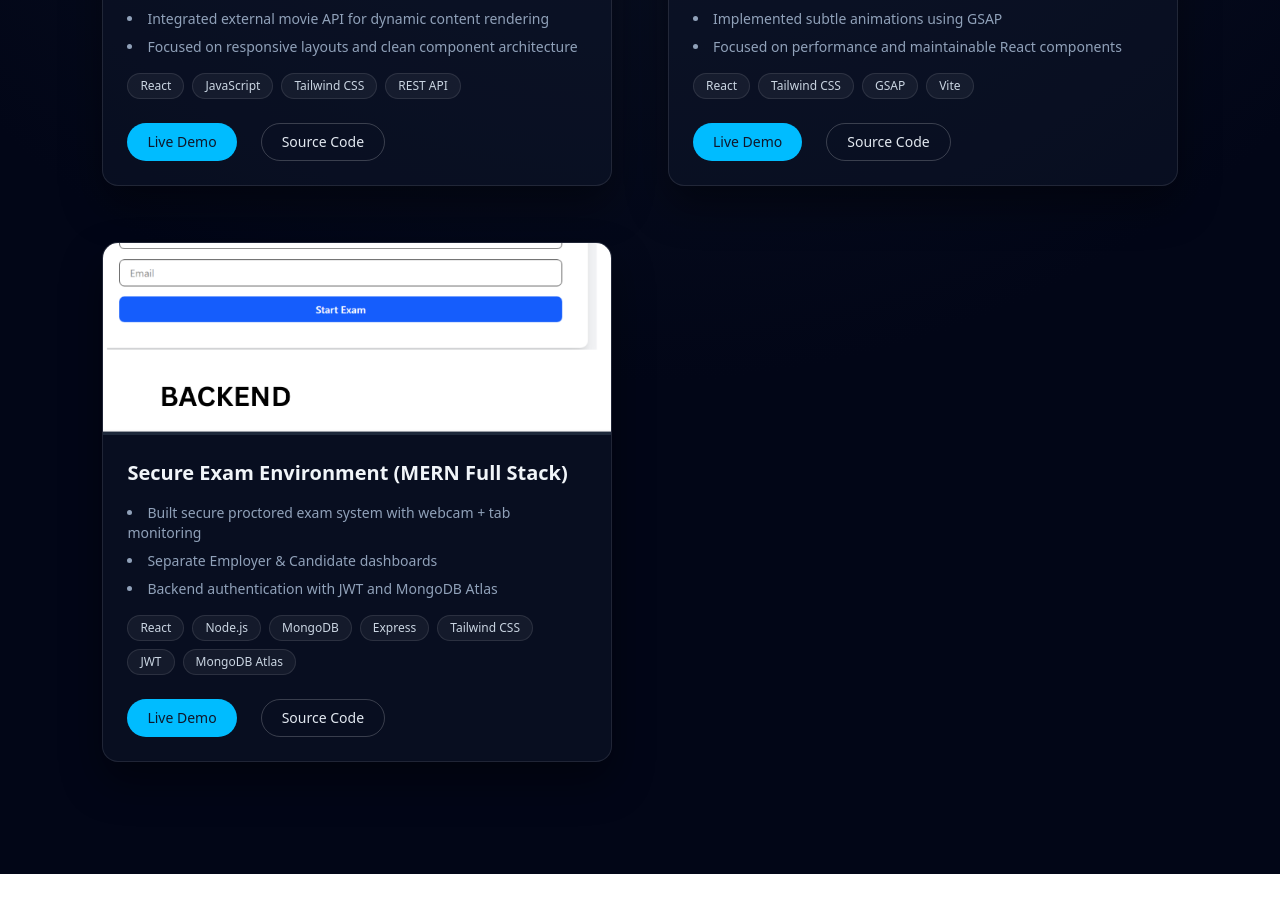
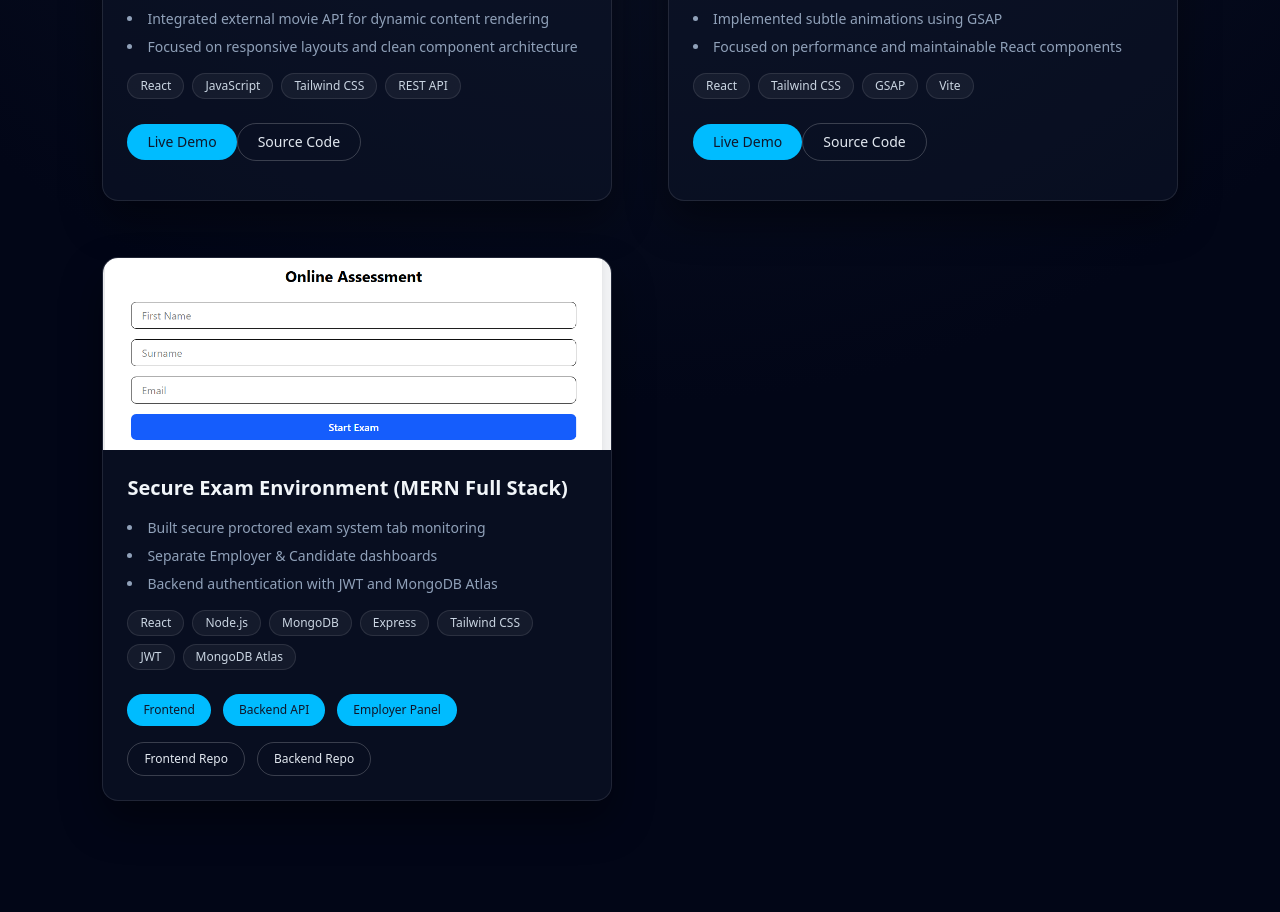
Before and after one commit to Madhuri-Sonawane/ReactPortfolio, a React (Vite) app: page /projects in a window 1280 px wide. Shown: the part 560-1472 px from the top of the page. Before the commit the page ends 1434 px from the top, so only its background shows below. Built offline with nearby package versions, Linux system fonts and the light colour scheme.

Commit message:
ProjectAdd

```diff
--- a/src/components/ProjectCard.jsx
+++ b/src/components/ProjectCard.jsx
@@ -43,30 +43,86 @@ export default function ProjectCard({ project }) {
         </div>
 
         {/* Actions */}
-        <div className="mt-6 flex gap-6 text-sm">
+       {/* Actions */}
+<div className="mt-6 space-y-4 text-sm">
+
+  {/* Live Links */}
+  {Array.isArray(project.live) ? (
+    <div className="flex flex-wrap gap-3">
+      {project.live.map((item, index) => (
+        <a
+          key={index}
+          href={item.url}
+          target="_blank"
+          rel="noreferrer"
+          className="
+            inline-flex items-center justify-center
+            rounded-full bg-sky-400 px-4 py-2
+            text-xs font-medium text-slate-900
+            hover:-translate-y-0.5 transition
+          "
+        >
+          {item.label}
+        </a>
+      ))}
+    </div>
+  ) : (
+    project.live && (
       <a
         href={project.live}
         target="_blank"
         rel="noreferrer"
-            className="inline-flex items-center justify-center
+        className="
+          inline-flex items-center justify-center
           rounded-full bg-sky-400 px-5 py-2
           text-sm font-medium text-slate-900
-               hover:-translate-y-0.5 transition"
+          hover:-translate-y-0.5 transition
+        "
       >
         Live Demo
       </a>
+    )
+  )}
+
+  {/* Code Links */}
+  {Array.isArray(project.code) ? (
+    <div className="flex flex-wrap gap-3">
+      {project.code.map((item, index) => (
+        <a
+          key={index}
+          href={item.url}
+          target="_blank"
+          rel="noreferrer"
+          className="
+            inline-flex items-center justify-center
+            rounded-full border border-white/20 px-4 py-2
+            text-xs text-slate-200
+            hover:bg-white/5 transition
+          "
+        >
+          {item.label}
+        </a>
+      ))}
+    </div>
+  ) : (
+    project.code && (
       <a
         href={project.code}
         target="_blank"
         rel="noreferrer"
-            className="inline-flex items-center justify-center
+        className="
+          inline-flex items-center justify-center
           rounded-full border border-white/20 px-5 py-2
           text-sm text-slate-200
-               hover:bg-white/5 transition"
+          hover:bg-white/5 transition
+        "
       >
         Source Code
       </a>
+    )
+  )}
 </div>
+
       </div>
     </div>
   );
--- a/src/data/projects.js
+++ b/src/data/projects.js
@@ -25,13 +25,13 @@ export const projects = [
     ],
     tech: ["React", "Tailwind CSS", "GSAP", "Vite"],
     live: "https://react-portfolio-gold-delta.vercel.app/",
-    code: "https://github.com/Madhuri-Sonawane/portfolio",
+    code: "https://github.com/Madhuri-Sonawane/ReactPortfolio",
   },
   {
   title: "Secure Exam Environment (MERN Full Stack)",
   image: TestEnvironment,
   points: [
-    "Built secure proctored exam system with webcam + tab monitoring",
+    "Built secure proctored exam system tab monitoring",
     "Separate Employer & Candidate dashboards",
     "Backend authentication with JWT and MongoDB Atlas"
   ],
@@ -52,7 +52,7 @@ export const projects = [
   ],
 
   code: [
-    { label: "Frontend Repo", url: "https://github.com/Madhuri-Sonawane/online-exam-checker" },
+    { label: "Frontend Repo", url: "https://github.com/Madhuri-Sonawane/exam-secure-environment" },
     { label: "Backend Repo", url: "https://github.com/Madhuri-Sonawane/exam-secure-environment" }
   ]
 },
```
Also changed, not shown: src/assets/TestEnvironment.png. Lines whose indentation alone changed are shown as unchanged.
